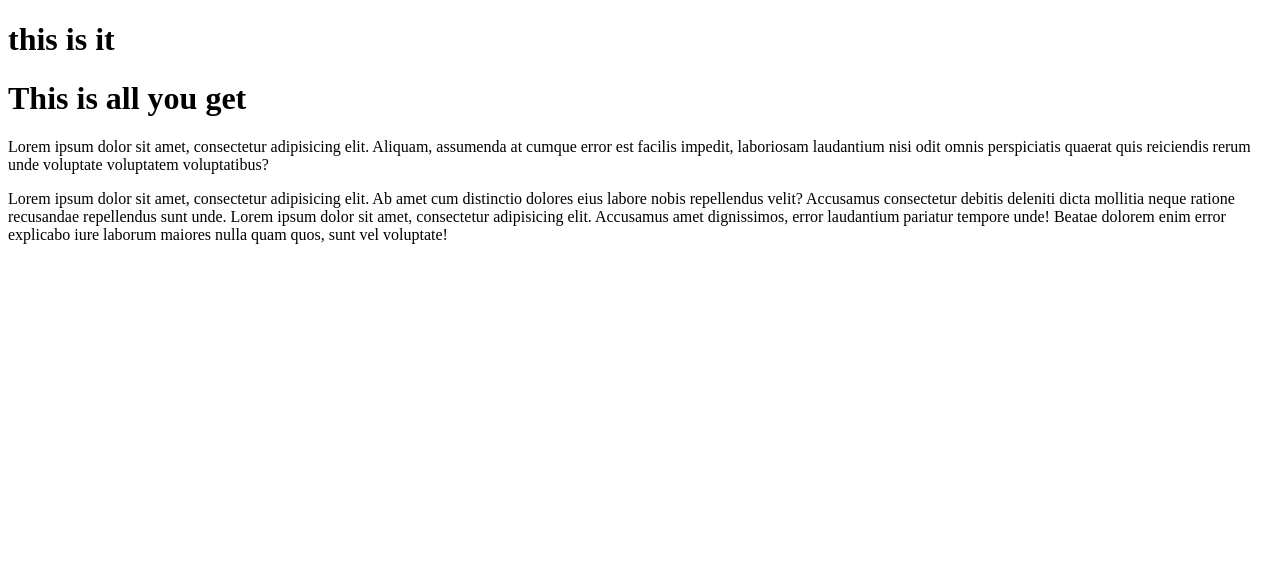
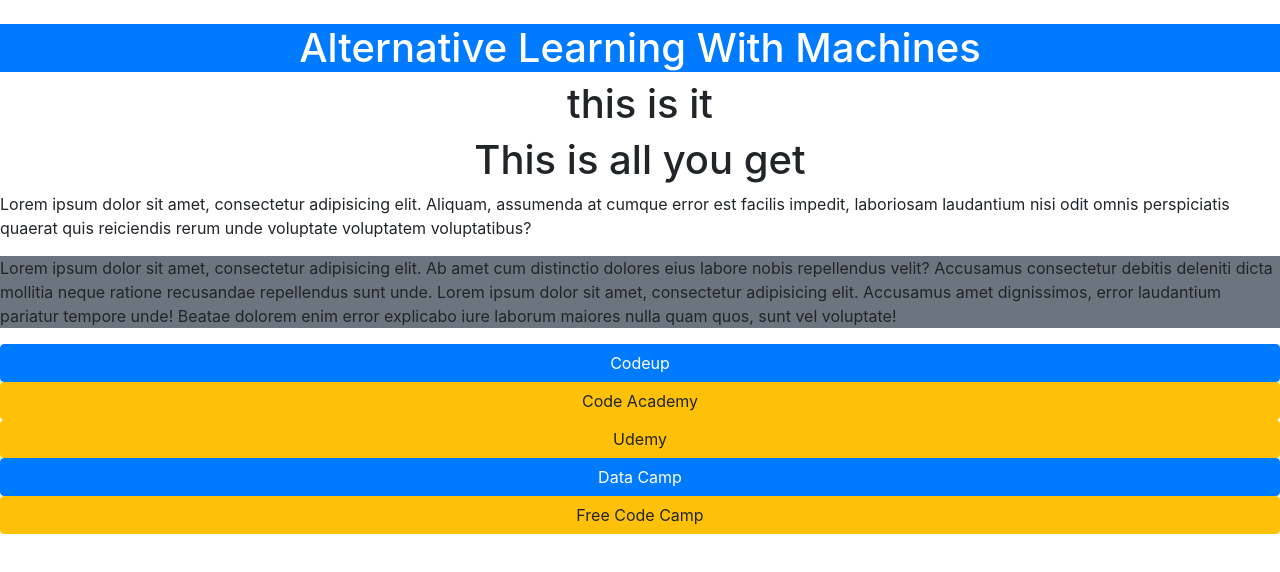
Before and after one commit to nestorsalinas88/codeup-web-exercises, a plain HTML site: page jquerry_exercises.html in a window 1280 px wide. Drawn offline with nearby package versions, Linux system fonts and the light colour scheme.

Commit message:
3.completed Jquery selector exercise

```diff
--- a/jquerry_exercises.html
+++ b/jquerry_exercises.html
@@ -3,16 +3,40 @@
 <head>
     <meta charset="UTF-8">
     <title>Jquerry</title>
+    <link href="https://stackpath.bootstrapcdn.com/bootstrap/4.0.0/css/bootstrap.min.css" rel="stylesheet" integrity="sha384-Gn5384xqQ1aoWXA+058RXPxPg6fy4IWvTNh0E263XmFcJlSAwiGgFAW/dAiS6JXm" crossorigin="anonymous">
+    <style type="text/css">
+        .backgroud::before{
+            content: url("#");
+        }
+
+
+    </style>
 </head>
 <body>
-    <h1>this is it </h1>
-    <h1>This is all you get</h1>
-    <p>Lorem ipsum dolor sit amet, consectetur adipisicing elit. Aliquam, assumenda at cumque error est facilis impedit, laboriosam laudantium nisi odit omnis perspiciatis quaerat quis reiciendis rerum unde voluptate voluptatem voluptatibus?
-    </p>
-    <p>
-        Lorem ipsum dolor sit amet, consectetur adipisicing elit. Ab amet cum distinctio dolores eius labore nobis repellendus velit? Accusamus consectetur debitis deleniti dicta mollitia neque ratione recusandae repellendus sunt unde.
-        Lorem ipsum dolor sit amet, consectetur adipisicing elit. Accusamus amet dignissimos, error laudantium pariatur tempore unde! Beatae dolorem enim error explicabo iure laborum maiores nulla quam quos, sunt vel voluptate!
-    </p>
+    <div class="backgroud">
+        <div class="container-fluid row m-0 p-0">
+            <div class="col-12 p-0">
+                <h1 class="bg-primary text-white text-center ">
+                    Alternative Learning With Machines
+                </h1>
+            </div>
+        </div>
+        <h1 id="sub-main" class="text-center">this is it </h1>
+        <h1 id="codeup" class="text-center">This is all you get</h1>
+        <p>Lorem ipsum dolor sit amet, consectetur adipisicing elit. Aliquam, assumenda at cumque error est facilis impedit, laboriosam laudantium nisi odit omnis perspiciatis quaerat quis reiciendis rerum unde voluptate voluptatem voluptatibus?
+        </p>
+        <p class="content bg-secondary">
+            Lorem ipsum dolor sit amet, consectetur adipisicing elit. Ab amet cum distinctio dolores eius labore nobis repellendus velit? Accusamus consectetur debitis deleniti dicta mollitia neque ratione recusandae repellendus sunt unde.
+            Lorem ipsum dolor sit amet, consectetur adipisicing elit. Accusamus amet dignissimos, error laudantium pariatur tempore unde! Beatae dolorem enim error explicabo iure laborum maiores nulla quam quos, sunt vel voluptate!
+        </p>
+        <ul class="list-group text-center">
+            <li class="awesome btn btn-primary">Codeup</li>
+            <li class="btn btn-warning codeup">Code Academy</li>
+            <li class="btn btn-warning codeup">Udemy</li>
+            <li class="awesome btn btn-primary">Data Camp</li>
+            <li class="btn btn-warning ">Free Code Camp</li>
+        </ul>
+    </div>
 
 
 
@@ -23,11 +47,27 @@
 
 <script type="text/javascript">
 "use strict";
+// This will  load as soon as the DOM is finished loading
 
-$(document).ready(function () {
-    alert("DOM is finished loading!");
+// $(document).ready(function () {
+//     alert("DOM is finished loading!");
+//
+// });
 
-});
+// This is selecting an ID and spitting the content of the ID onto
+//an alert prompt
+// getter and setter
+// var content = $("#sub-main").html();
+// alert(content.toUpperCase());
+
+    // you can also modify the CSS style through the Jquery
+    // $('.codeup').css('border', '1px solid red');
+
+
+    // $('li').css('font-size', '20px');
+// $('h1, p, li').css('background-color', 'yellow');
+// var content = $('h1').html();
+// alert(content.toLowerCase());
 
 </script>
 
```
